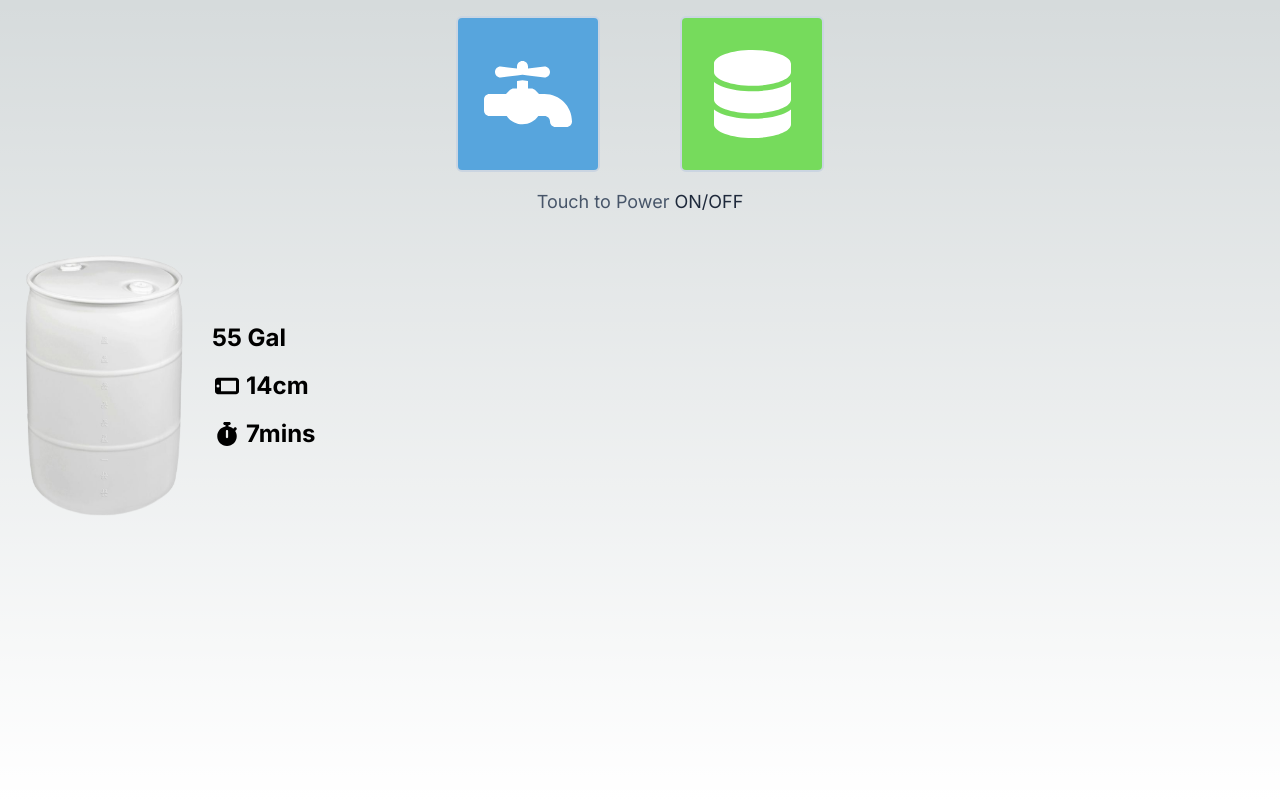
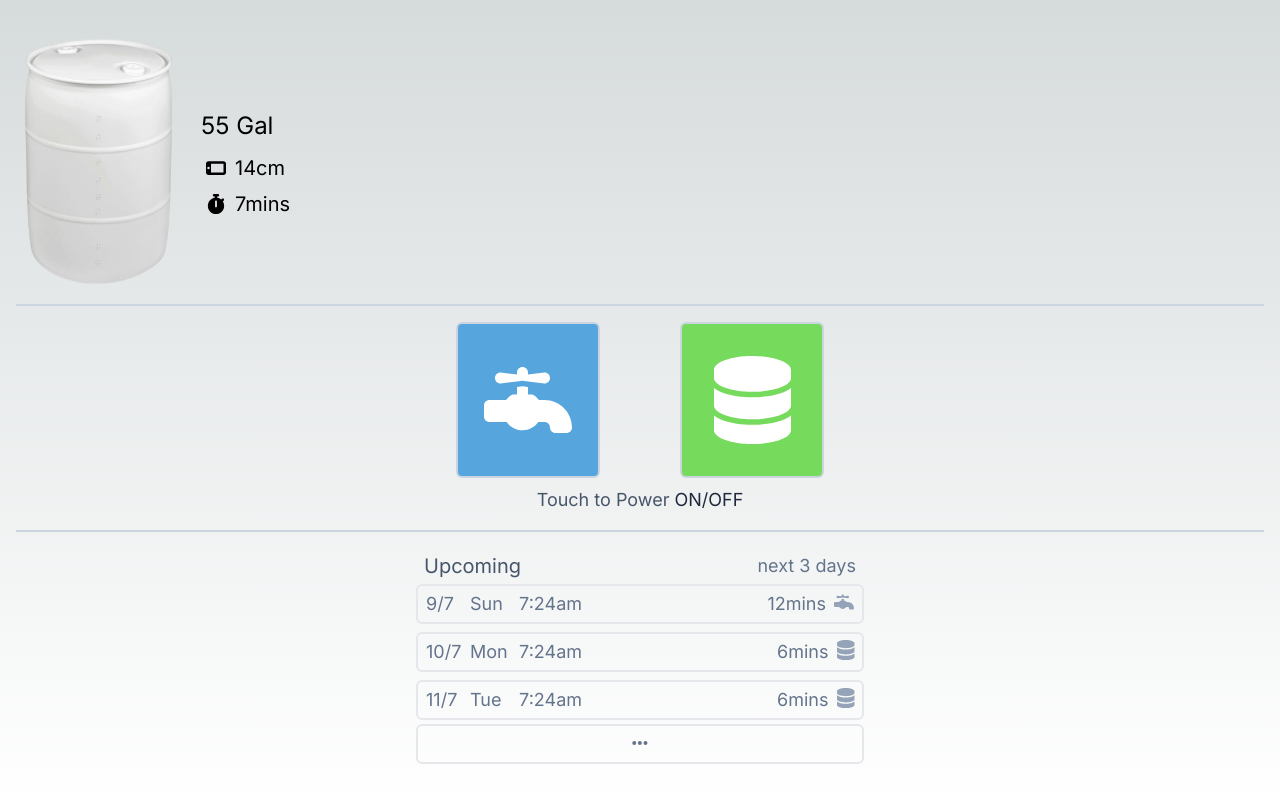
Before and after one commit to theryaz/precipitation-io-pwa, a Next.js app: page / in a window 1280 px wide. Built offline with nearby package versions, Linux system fonts and the light colour scheme.

Commit message:
polish homepage template

```diff
--- a/next.config.js
+++ b/next.config.js
@@ -1,5 +1,4 @@
 /** @type {import('next').NextConfig} */
-const nextConfig = {output: "export", unoptimized: true}
+const nextConfig = {unoptimized: true}
 
 module.exports = nextConfig;
-// nextConfig
--- a/package.json
+++ b/package.json
@@ -19,11 +19,15 @@
     "autoprefixer": "10.4.14",
     "eslint": "8.44.0",
     "eslint-config-next": "13.4.9",
+    "luxon": "^3.3.0",
     "next": "13.4.9",
     "postcss": "8.4.25",
     "react": "18.2.0",
     "react-dom": "18.2.0",
     "tailwindcss": "3.3.2",
     "typescript": "5.1.6"
+  },
+  "devDependencies": {
+    "@types/luxon": "^3.3.0"
   }
 }
--- a/src/app/barrelStats.tsx
+++ b/src/app/barrelStats.tsx
@@ -7,30 +7,27 @@ import { faMobileScreenButton, faStopwatch } from '@fortawesome/free-solid-svg-i
 export default function BarrelStats() {
 
     return (
-        <section id="barrelStats" className="w-full pt-4 pb-4">
+        <section id="barrelStats" className="w-full pt-4 pb-3">
             <div className="flex flex-row justify-between">
                 <Image
                     className="relative dark:drop-shadow-[0_0_0.3rem_#ffffff70] dark:invert"
                     src={WhiteBarrel}
                     alt="Rain Barrel"
-                    width={180}
-                    height={37}
-                // priority
+                    height={260}
                 />
                 <div id="stats" className="flex flex-col justify-center shrink-0 grow p-4">
                     <div className="stat flex pt-2 pb-2">
-                        <span className="font-bold mr-1 text-2xl">55 Gal</span>
+                        <span className="mr-1 text-2xl">55 Gal</span>
                     </div>
-                    <div className="stat flex pt-2 pb-2 items-center text-2xl font-bold">
+                    <div className="stat flex py-1 items-center text-xl">
                         <FontAwesomeIcon
                             icon={faMobileScreenButton}
                             className="fa-rotate-90 mr-1"
                             width={30}
-                        // style={{ fontSize: 88, color: "white" }}
                         />
                         14cm
                     </div>
-                    <div className="stat flex pt-2 pb-2 text-2xl font-bold items-center">
+                    <div className="stat flex pt-1 pb-1 text-xl items-center">
                         <FontAwesomeIcon
                             icon={faStopwatch}
                             className="mr-1"
--- /dev/null
+++ b/src/app/constants.tsx
@@ -0,0 +1,12 @@
+import { faFaucet, faDatabase, IconDefinition } from '@fortawesome/free-solid-svg-icons'
+
+
+export const enum WaterSource {
+    CITY = "CITY",
+    RAINBARREL = "RAINBARREL",
+}
+
+export const WaterSourceIconMap: { [x:string]: IconDefinition } = {
+    [WaterSource.CITY]: faFaucet,
+    [WaterSource.RAINBARREL]: faDatabase
+};
--- a/src/app/page.tsx
+++ b/src/app/page.tsx
@@ -1,6 +1,7 @@
 'use client';
 import BarrelStats from './barrelStats';
 import WateringToggles from './wateringToggles';
+import SchedulesBrief from './schedulesBrief';
 
 export default function Home() {
 
@@ -9,8 +10,11 @@ export default function Home() {
   return (
     <main className="flex min-h-screen flex-col items-center justify-start p-4">
 
+      <BarrelStats/>
+      <div className="divider w-full border-t-2 border-slate-300 py-2"/>
       <WateringToggles/>
-      <BarrelStats/>
+      <div className="divider w-full border-t-2 border-slate-300 pt-2 pb-3"/>
+      <SchedulesBrief/>
 
     </main>
   )
--- /dev/null
+++ b/src/app/schedulesBrief.tsx
@@ -0,0 +1,80 @@
+import { MouseEventHandler } from 'react';
+import { FontAwesomeIcon } from '@fortawesome/react-fontawesome'
+import { faEllipsis } from '@fortawesome/free-solid-svg-icons'
+import { DateTime } from "luxon";
+import { WaterSource, WaterSourceIconMap } from './constants';
+
+
+
+interface IrrigationRun {
+    start: DateTime
+    minutes: number,
+    source: WaterSource
+}
+
+export default function SchedulesBrief() {
+
+    const today = DateTime.now().set({ hour: 7 });
+
+    const sampleSchedules: IrrigationRun[] = [
+        { start: today, minutes: 12, source: WaterSource.CITY },
+        { start: today.plus({ day: 1 }), minutes: 6, source: WaterSource.RAINBARREL },
+        { start: today.plus({ day: 2 }), minutes: 6, source: WaterSource.RAINBARREL },
+    ]
+
+    const renderTime = (runStart: DateTime) => {
+        return (
+            <div>
+                <span className="w-11 inline-block">{runStart.day}/{runStart.month}</span>
+                <span className="w-11 inline-block">{runStart.weekdayShort}</span>
+                <span> {runStart.toFormat("h:mma").toLowerCase()}</span>
+            </div>
+        )
+    }
+    const renderIcon = (source: WaterSource) => {
+        const iconColor = source === WaterSource.CITY ? "text-cityColor" : "text-pumpColor";
+        return (
+            <FontAwesomeIcon
+                className={`pl-2 text-slate-400 ${iconColor}`}
+                icon={WaterSourceIconMap[source]}
+                height={60}
+                style={{ fontSize: 20 }}
+            />
+        );
+    }
+
+    return (
+        <section id="scheduleBrief" className="flex items-center flex-col w-full justify-around max-w-md">
+            <div className="w-full text-lg flex flex-row justify-between px-2">
+                <div className="text-slate-600 text-xl">Upcoming</div>
+                <div className="text-slate-500">next 3 days</div>
+            </div>
+            {
+                sampleSchedules.map(({start, minutes, source}, index) => {
+                    return (
+                        <div key={`run-${index}`}
+                            className="w-full rounded-md group border-2 py-1 px-2 my-1 text-lg flex flex-row items-center
+                                justify-between text-slate-500">
+                            <div>{renderTime(start)}</div>
+                            <div>
+                                {minutes}mins
+                                {renderIcon(source)}
+                            </div>
+                        </div>
+                    )
+                }
+                )
+            }
+            <div key="addRun"
+                className="w-full rounded-md group border-2 py-1 px-2 text-lg flex flex-row items-center
+                                justify-between text-slate-500">
+                <div className="m-auto">
+                    <FontAwesomeIcon
+                        icon={faEllipsis}
+                        height={30}
+                    />
+                </div>
+            </div>
+        </section>
+    )
+}
--- a/src/app/wateringToggles.tsx
+++ b/src/app/wateringToggles.tsx
@@ -27,7 +27,7 @@ export default function WateringToggles() {
                 </div>
             ))
         }
-        <div className="text-lg text-slate-600 w-full flex-none text-center mt-4 mb-4">
+        <div className="text-lg text-slate-600 w-full flex-none text-center mt-2 mb-4">
             Touch to Power
             <span className="text-slate-800"> ON/OFF</span>
         </div>
```
Also changed, not shown: 1 other file (tests, documents, lock files or other folders).
